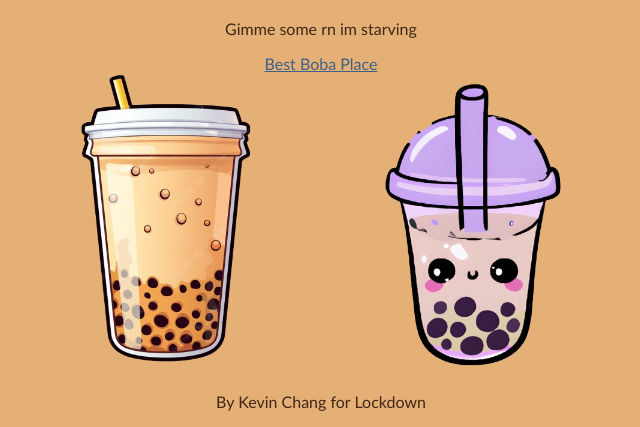
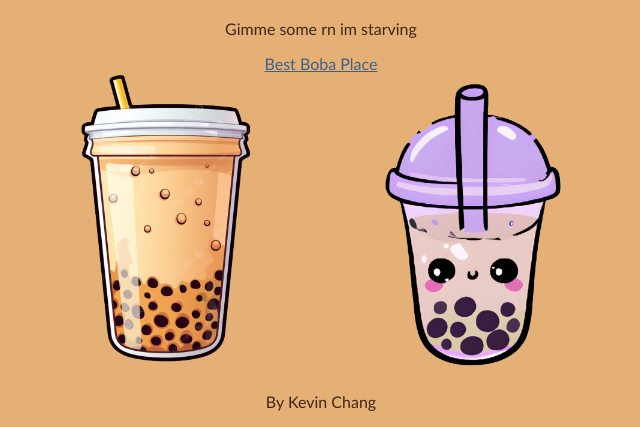
Before and after one commit to changkevin51/BobaDrops123, a plain HTML site: page index.html in a window 1280 px wide. Shown: the part 374-801 px from the top of the page, without its empty margins (319-959 px from the left). Drawn offline with Linux system fonts and the light colour scheme.

Commit message:
test
Removed 'for Lockdown' from the footer.

```diff
--- a/index.html
+++ b/index.html
@@ -19,7 +19,7 @@
     <img width="300" src="boba2.png" />
     <img width="300" src="boba3.png" />
     <br>
-    <p>By Kevin Chang for Lockdown</p>
+    <p>By Kevin Chang</p>
 </body>
 
 </html>
```
